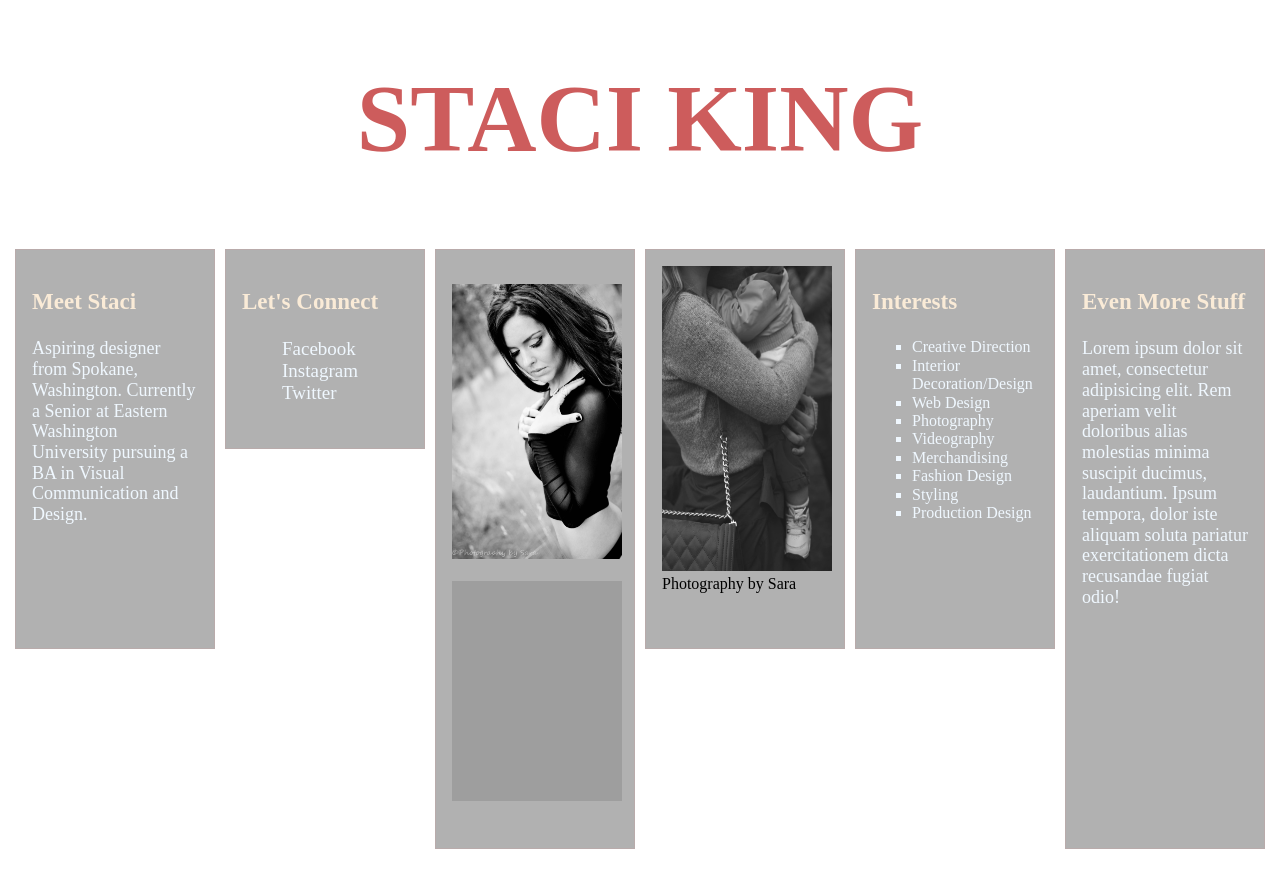
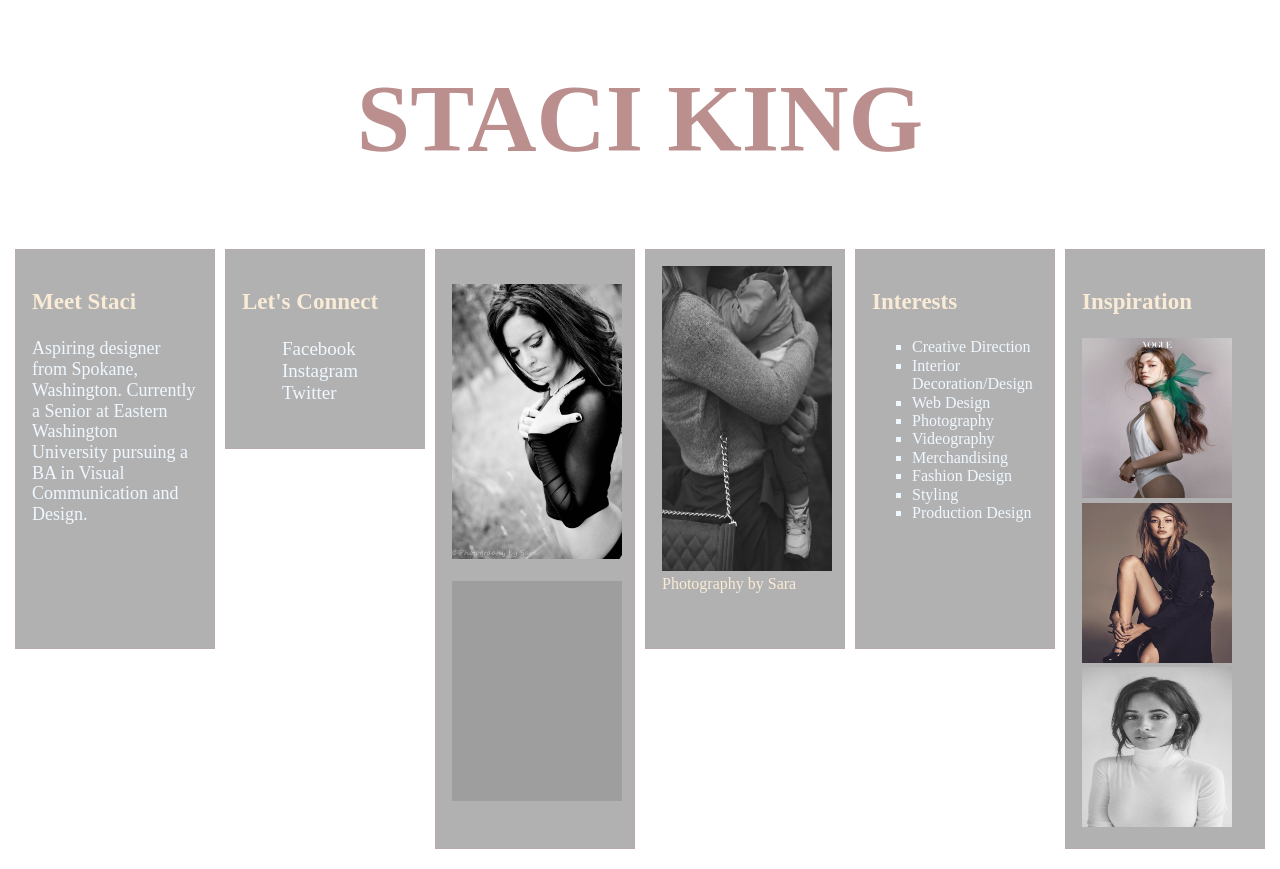
Before and after one commit to sking24/nameplate-gh-pages-2, a plain HTML site: page index.html in a window 1280 px wide. Drawn offline with nearby package versions, Linux system fonts and the light colour scheme; grey boxes are pictures that could not be loaded.

Commit message:
inspiration/ finishing touches

```diff
--- a/css/styles.css
+++ b/css/styles.css
@@ -27,7 +27,7 @@ h1 {
     font-size: 6em;
     text-align: center;
     text-transform: uppercase;
-    color: indianred;
+    color: rosybrown;
 }
 
 h3 {
@@ -69,6 +69,7 @@ section {
 
 .med {
   height: 400px;
+    color: antiquewhite;
 }
 
 .short {
--- a/index.html
+++ b/index.html
@@ -61,8 +61,10 @@
         </ul>
       </section>
       <section class="tall">
-        <h3>Even More Stuff</h3>
-        <p>Lorem ipsum dolor sit amet, consectetur adipisicing elit. Rem aperiam velit doloribus alias molestias minima suscipit ducimus, laudantium. Ipsum tempora, dolor iste aliquam soluta pariatur exercitationem dicta recusandae fugiat odio!</p>
+        <h3>Inspiration</h3>
+        <img src="img/vogue.jpg" alt="" height="160" width="150">
+        <img src="img/vogue2.jpg" alt="" height="160" width="150">
+        <img src="img/vogue3.jpg" alt="" height="160" width="150">
       </section>
 
 
```
Also changed, not shown: img/vogue.jpg (added), img/vogue2.jpg (added), img/vogue3.jpg (added).
